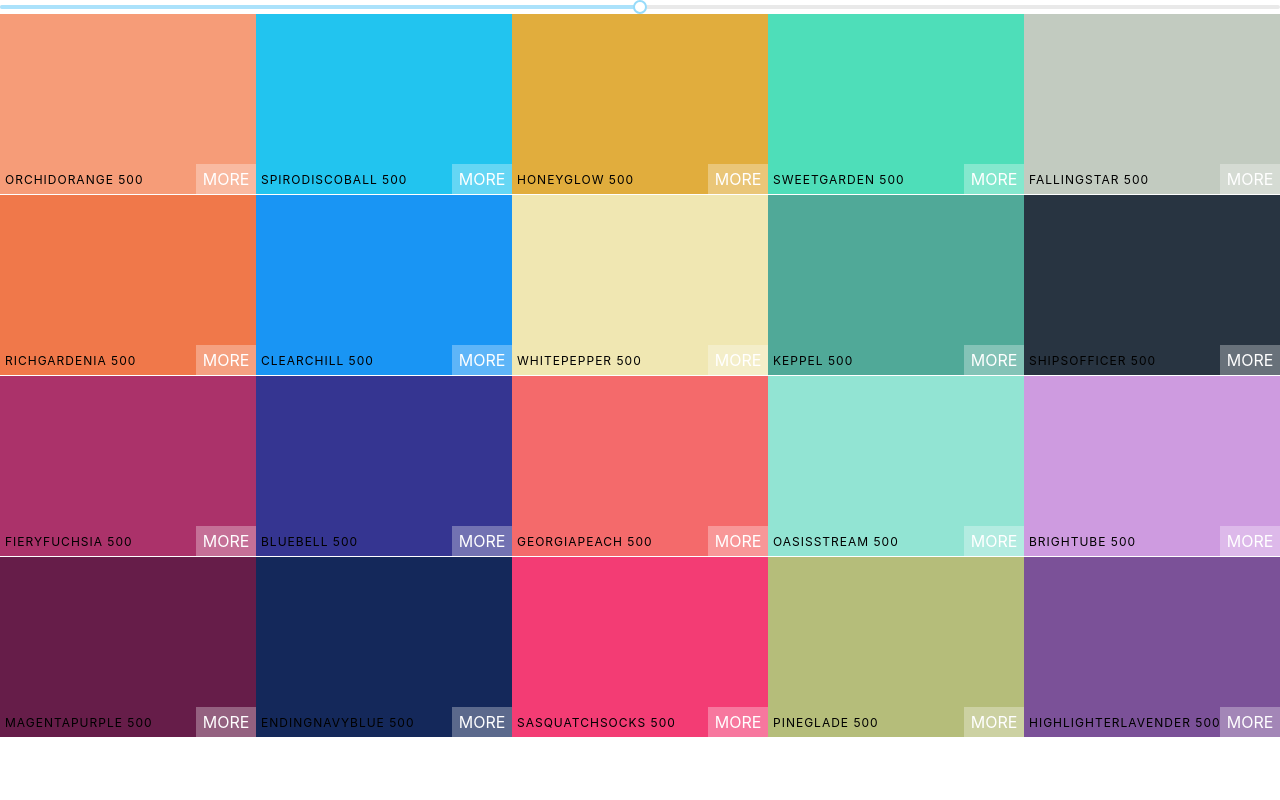
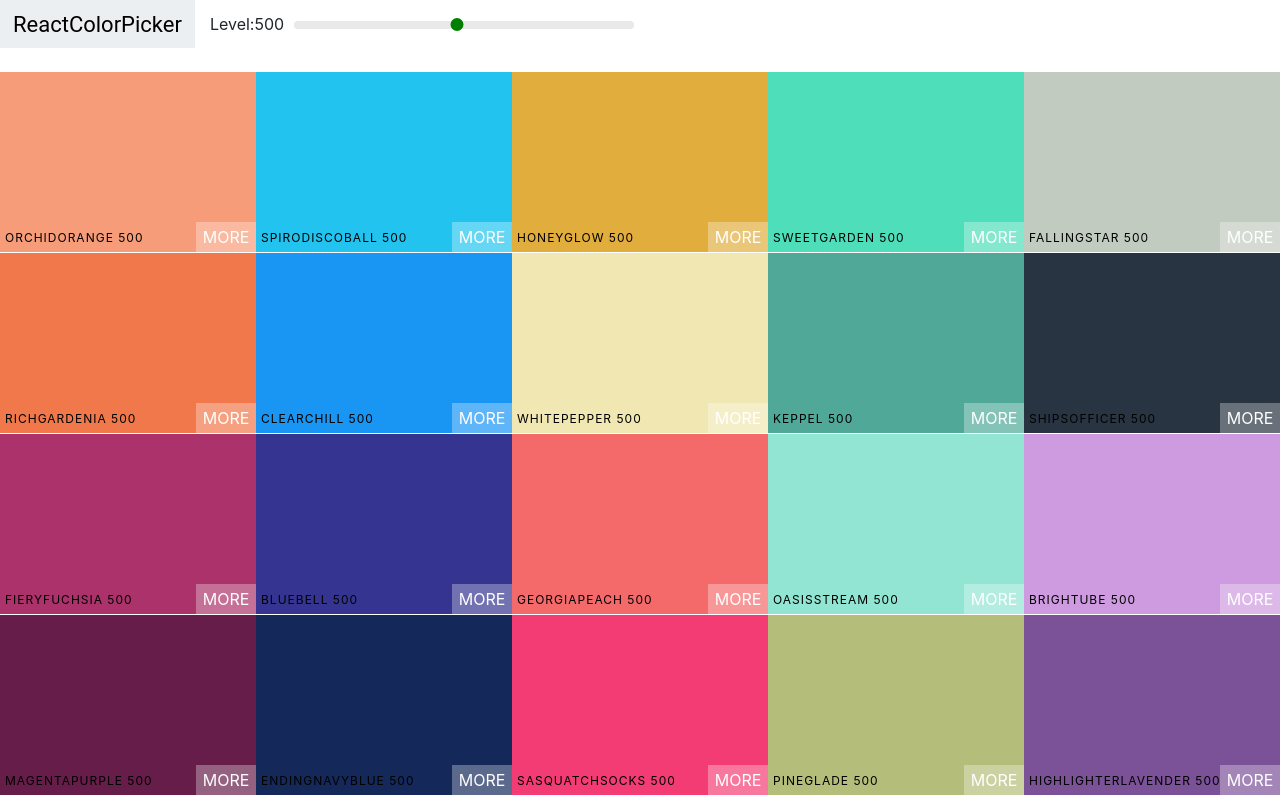
Before and after one commit to Etherum7/my_app, a React (Create React App) app: page / in a window 1280 px wide. Built offline with nearby package versions, Linux system fonts and the light colour scheme.

Commit message:
Add NavBar and Font

```diff
--- /dev/null
+++ b/src/NavBar.css
@@ -0,0 +1,47 @@
+.slider{
+    width: 340px;
+    margin:0 10px;
+    display: inline-block;
+}
+.rc-slider-rail {
+    height: 8px;
+}
+ .rc-slider-track{
+    background-color: transparent;
+}
+
+.rc-slider-handle,
+
+.rc-slider-handle:active,
+.rc-slider-handle:focus,
+.rc-slider-handle:hover {
+    background-color: green;
+    outline:none;
+    border:2px solid green;
+    box-shadow: none;
+    width:13px;
+    height: 13px;
+    margin-left:-7px;
+    margin-top:-3px;
+}
+.NavBar {
+    display:flex;
+    align-items: center;
+    justify-content: start;
+    height: 6vh;
+}
+.logo {
+    margin-right: 15px;
+    display: flex;
+    align-items: center;
+    padding: 0 13px;
+    font-size: 22px;
+    background-color: #eceff1;
+    font-family: Roboto;
+    height: 100%;
+
+}
+.logo a {
+    text-decoration: none;
+    color:black;
+}
--- /dev/null
+++ b/src/NavBar.js
@@ -0,0 +1,29 @@
+import React, { Component } from 'react';
+import Slider from 'rc-slider';
+import 'rc-slider/assets/index.css';
+import './NavBar.css';
+
+class NavBar extends Component {
+    render() {
+        const {level,handleSlider} = this.props;
+        return (
+            <header className='NavBar'>
+                <div className='logo'>
+                     <a href ="#" >ReactColorPicker</a>
+                </div>
+                <div className='slider-container'>
+        <span>Level:{level}</span>
+                <div className='slider'>
+                <Slider
+                   defaultValue={level}
+                    min={100}
+                    max={900}
+                    step={100}
+                    onAfterChange={handleSlider} />
+                </div>
+                </div>
+            </header>
+        )
+    }
+}
+export default NavBar;
--- a/src/Pallete.js
+++ b/src/Pallete.js
@@ -3,8 +3,8 @@
 
 
 import './Pallete.css';
-import Slider from 'rc-slider';
-import 'rc-slider/assets/index.css';
+import NavBar from './NavBar';
+
 class Pallete extends Component {
     constructor(props){
         super(props);
@@ -25,12 +25,13 @@
     ));
         return (
 
+
             <div className="Pallete">
-                <Slider defaultValue={level}
-                    min={100}
-                    max={900}
-                    step={100}
-                    onAfterChange={this.handleSlider} />
+                <NavBar level={level} handleSlider={this.handleSlider} />
+                <div className ='slider'>
+
+                </div>
+
                 {/* NavBar goes here */}
                 <div className='Pallete-colors'>
                     {colorBoxes}
```
Also changed, not shown: src/Pallete.css (line endings or trailing spaces).
